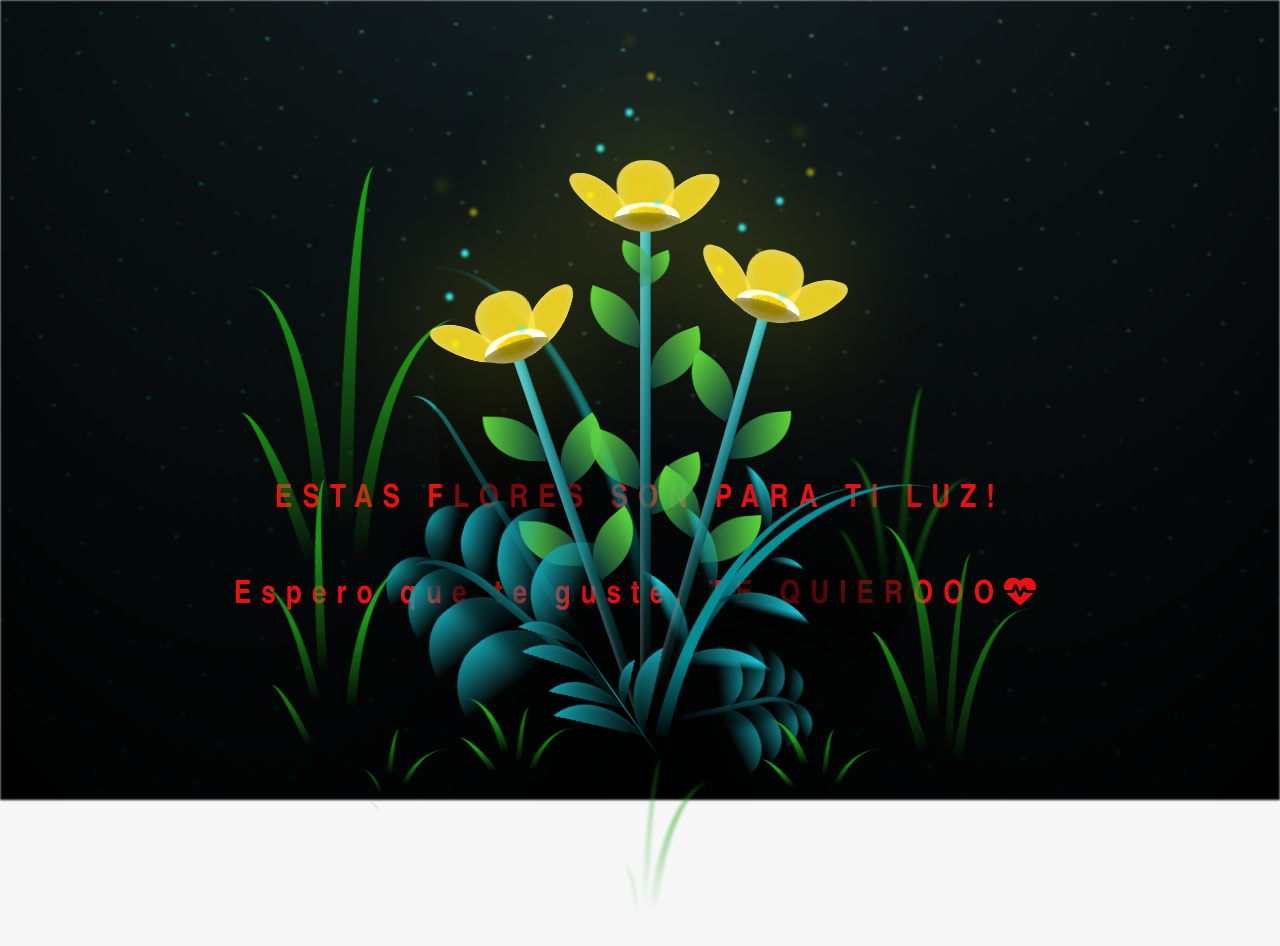
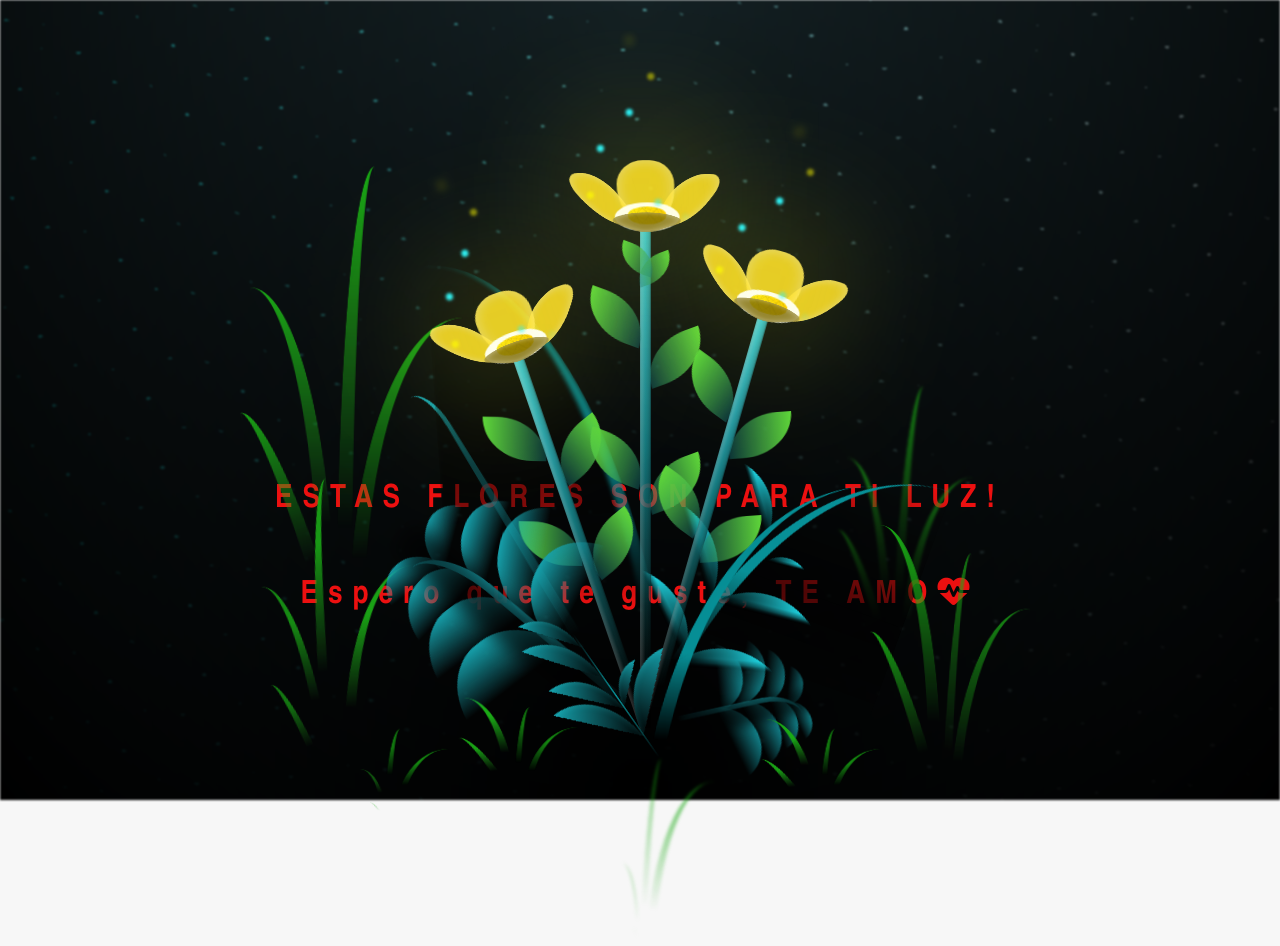
Before and after one commit to kevrod123/detalle, a plain HTML site: page index.html in a window 1280 px wide. Drawn offline with Linux system fonts and the light colour scheme.

Commit message:
Update index.html

```diff
--- a/index.html
+++ b/index.html
@@ -15,7 +15,7 @@
 
     </div>
     <h1 class="titulo">ESTAS FLORES SON PARA TI LUZ!<br> <br>
-      Espero que te guste, TE QUIEROOO<i class="fas fa-heart-pulse icon"></i></h1>
+      Espero que te guste, TE AMO<i class="fas fa-heart-pulse icon"></i></h1>
 
     <div class="night"></div>
     <div class="flowers">
```
